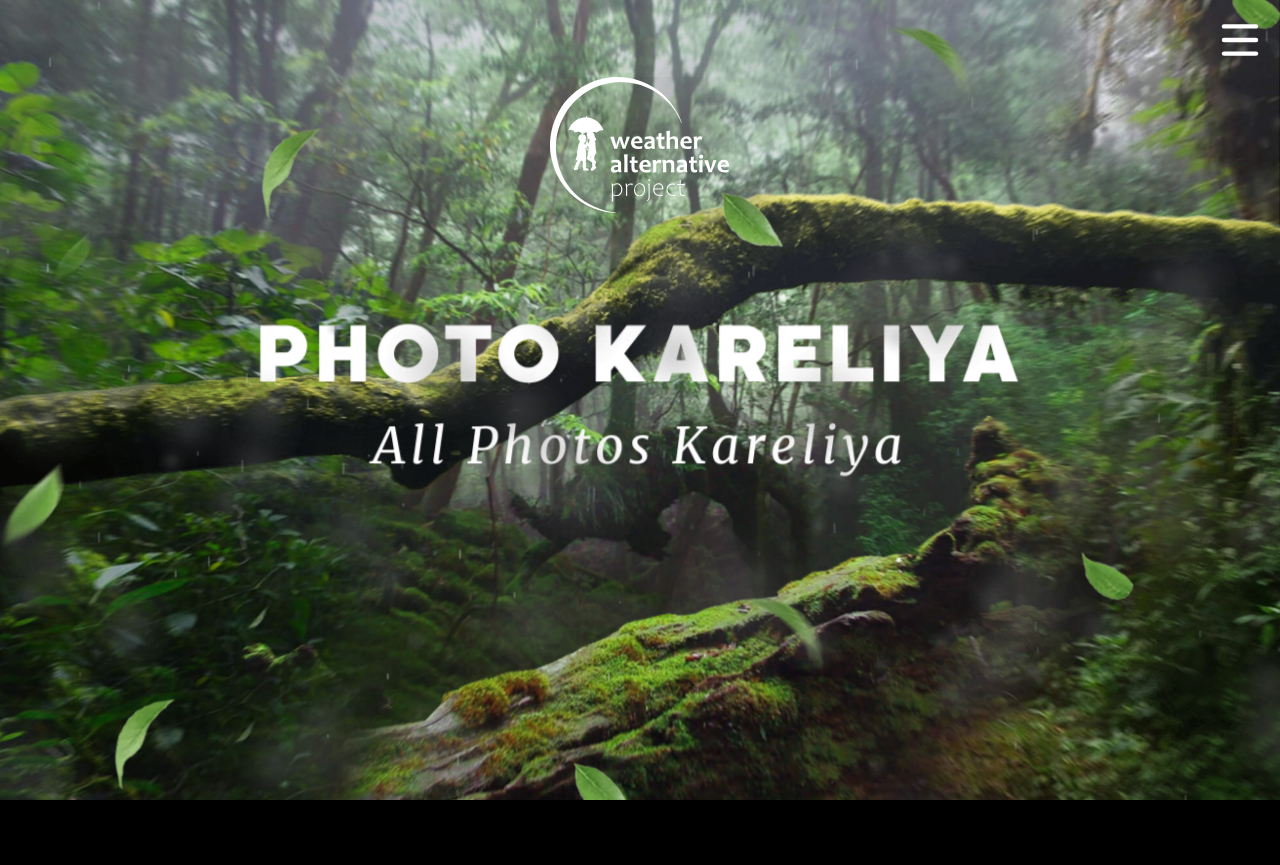
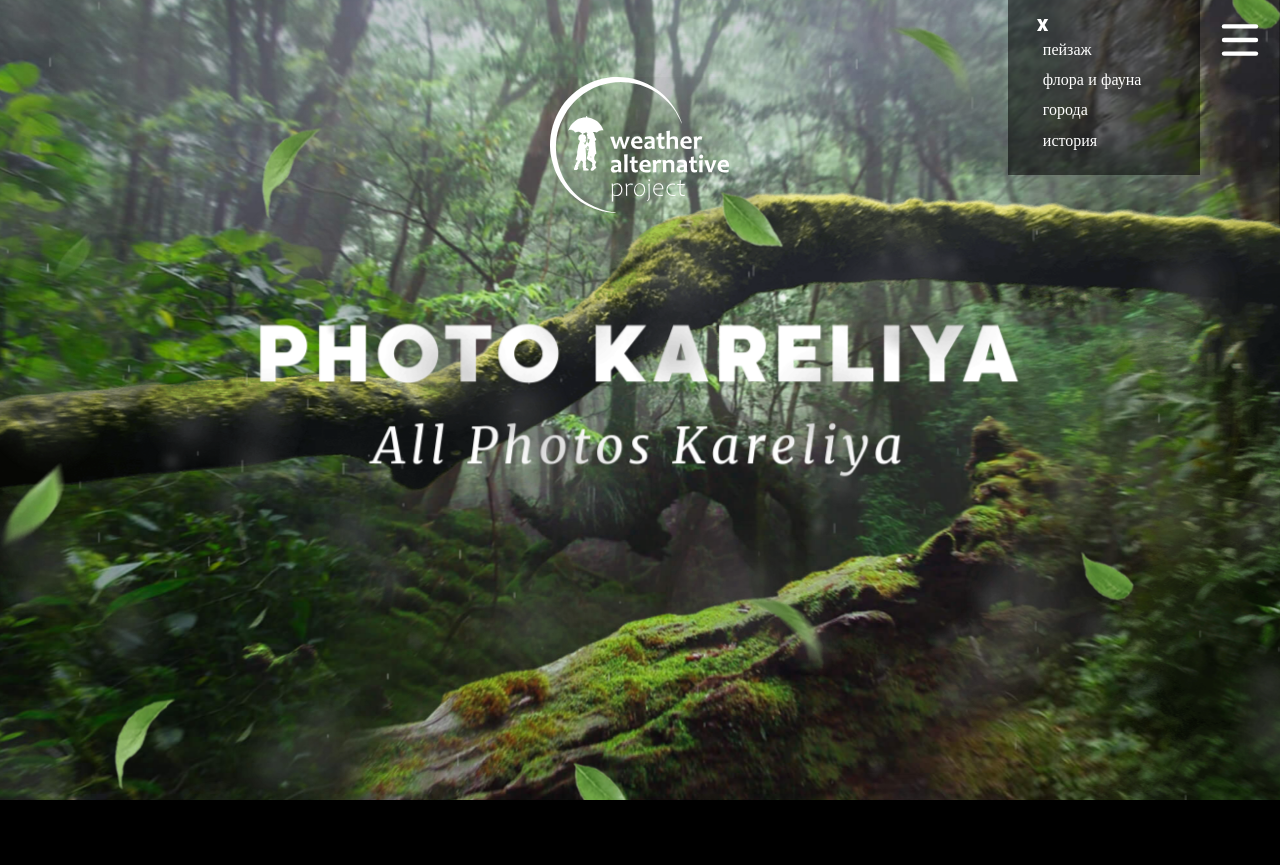
Before and after one commit to vash050/photo_kareliy, a Flask app: page / in a window 1280 px wide. Shown: the top 865 px of the page. Run offline with Flask 3, Linux system fonts and the light colour scheme.

Commit message:
- popup start

```diff
--- a/static/css/header.css
+++ b/static/css/header.css
@@ -1,10 +1,16 @@
-.header{
+.header {
     width: 100%;
     background-repeat: no-repeat;
     position: absolute;
+    /*z-index: 1;*/
+    display: flex;
+    justify-content: flex-end;
+}
+
+.burger {
     z-index: 1;
     display: flex;
-    justify-content: flex-end;
+    height: 100%;
 }
 
 .ham2 {
@@ -13,22 +19,27 @@
     transition: transform 400ms;
     user-select: none;
 }
-.ham2 path{
+
+.ham2 path {
     fill: none;
     transition: stroke-dasharray 400ms, stroke-dashoffset 400ms;
     stroke: #ffffff;
     stroke-width: 5.5;
     stroke-linecap: round;
 }
+
 .ham2 .top {
     stroke-dasharray: 40 121;
 }
+
 .ham2 .bottom {
     stroke-dasharray: 40 121;
 }
+
 .ham2.active .top {
     stroke-dashoffset: -102px;
 }
+
 .ham2.active .bottom {
     stroke-dashoffset: -102px;
 }
--- a/static/css/main-block.css
+++ b/static/css/main-block.css
@@ -104,3 +104,8 @@ body {
 .layer-4, .layer-5, .layer-6 {
     pointer-events: none;
 }
+
+a {
+    color: #ffffff;
+    text-decoration: none;
+}
--- /dev/null
+++ b/static/css/popup.css
@@ -0,0 +1,29 @@
+.popup {
+    margin-left: 50%;
+    width: 15%;
+    height: 30%;
+    background-color: rgba(0, 0, 0, 0.55);
+    z-index: 1;
+    display: flex;
+    justify-content: center;
+}
+
+.popup__body {
+    width: 90%;
+    padding: 10%;
+}
+
+.popup__content {
+    display: flex;
+    flex-direction: column;
+    color: #ffffff;
+    width: 90%;
+}
+
+.popup__close {
+
+}
+
+.menu {
+    margin: 5%;
+}
--- a/templates/main_block.html
+++ b/templates/main_block.html
@@ -5,6 +5,7 @@
     <title>Title</title>
     <link rel="stylesheet" href="/static/css/main-block.css">
     <link rel="stylesheet" href="/static/css/header.css">
+    <link rel="stylesheet" href="/static/css/popup.css">
     <script src="/static/js/mainblock.js" defer></script>
     <script src="/static/libs/rain.js" defer></script>
 </head>
@@ -12,6 +13,20 @@
 <body>
 <div class="main_block">
     <div class="header">
+
+        <div class="popup">
+            <div class="popup__body">
+                <div class="popup__content">
+                    <bottun class="popup__close">X</bottun>
+                    <a href="#" class="menu">пейзаж</a>
+                    <a href="#" class="menu">флора и фауна</a>
+                    <a href="#" class="menu">города</a>
+                    <a href="#" class="menu">история</a>
+                </div>
+            </div>
+        </div>
+
+        <div class="burger">
             <svg class="ham2" viewBox="0 0 100 100" width="80" onclick="this.classList.toggle('active')">
                 <path class="top"
                       d="m 70,33 h -40 c -6.5909,0 -7.763966,-4.501509 -7.763966,-7.511428 0,-4.721448 3.376452,-9.583771 13.876919,-9.583771 14.786182,0 11.409257,14.896182 9.596449,21.970818 -1.812808,7.074636 -15.709402,12.124381 -15.709402,12.124381"/>
@@ -19,6 +34,8 @@
                 <path class="bottom"
                       d="m 70,67 h -40 c -6.5909,0 -7.763966,4.501509 -7.763966,7.511428 0,4.721448 3.376452,9.583771 13.876919,9.583771 14.786182,0 11.409257,-14.896182 9.596449,-21.970818 -1.812808,-7.074636 -15.709402,-12.124381 -15.709402,-12.124381"/>
             </svg>
+
+        </div>
     </div>
 
 
```
Also changed, not shown: 1 other file. Lines whose indentation alone changed are shown as unchanged.
